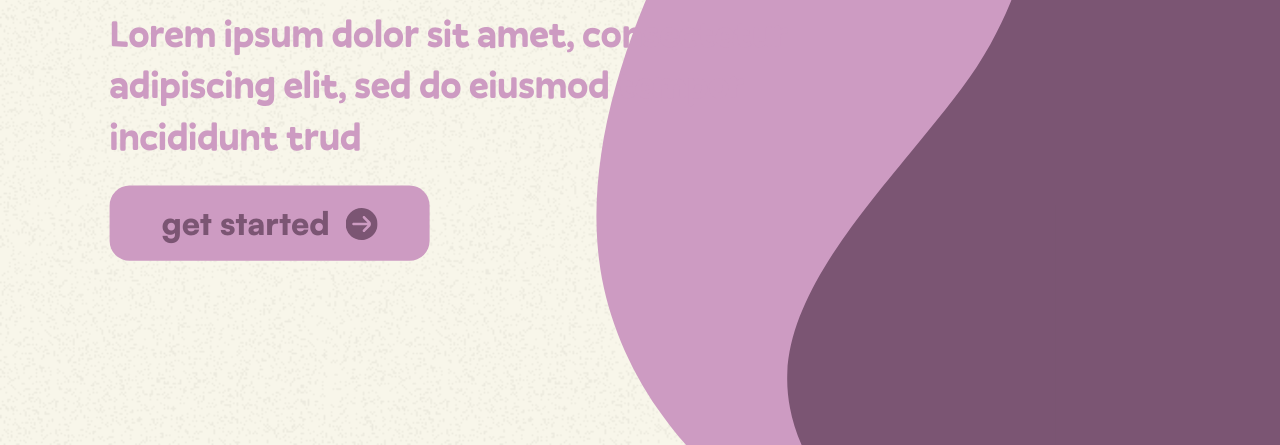
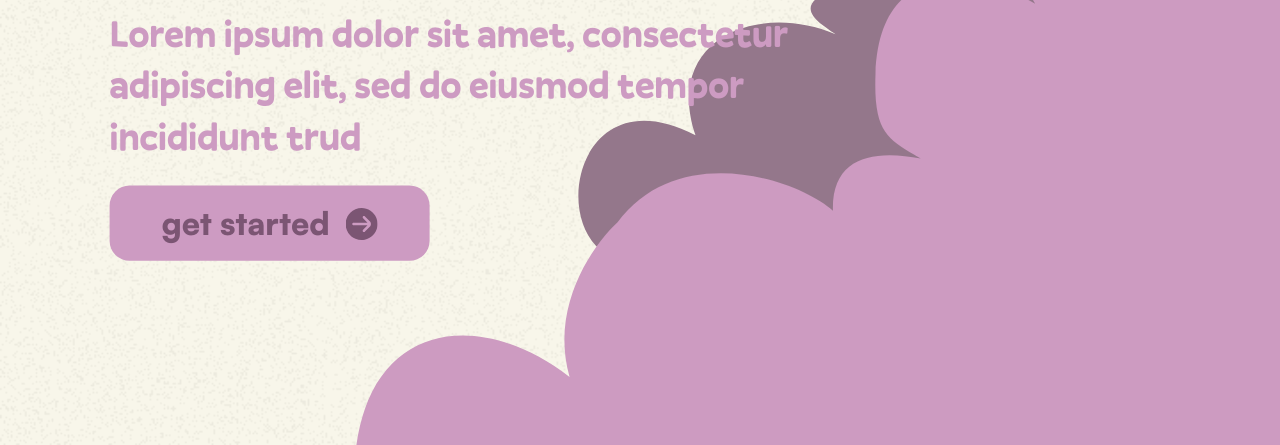
Before and after one commit to AZ0228/PinkPulse, a plain HTML site: page index.html in a window 1280 px wide. Shown: the part 355-800 px from the top of the page. Drawn offline with Linux system fonts and the light colour scheme.

Commit message:
adjusted landing page design

```diff
--- a/index.html
+++ b/index.html
@@ -11,7 +11,7 @@
         <img src="pinkblob.svg" alt="" id="blob">
         <img src="purpleblob.svg" alt="" id="blob">
     -->
-    <img src="images/blob.svg" alt="" id="blob">
+    <img src="images/blob1.svg" alt="" id="blob">
     <section>
         <img src="images/logo.svg" alt="" id="logo">
         <h1>heading here</h1>
```
Also changed, not shown: images/blob1.svg (added).
